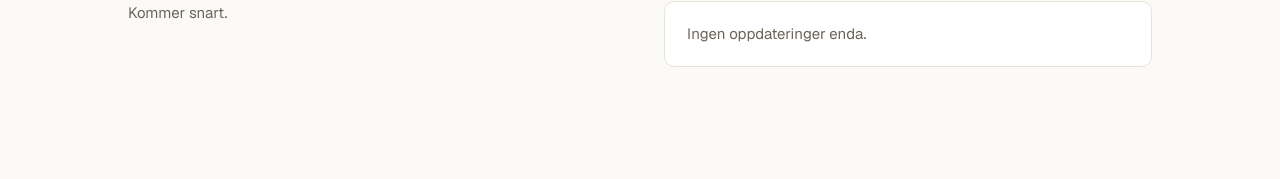
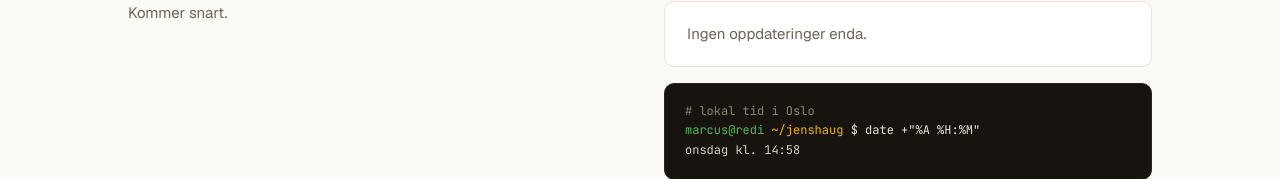
Before and after one commit to MarcusJenshaug1/marcusjenshaug-web, a Next.js app: page / in a window 1280 px wide. Shown: the part 773-952 px from the top of the page. Built offline with nearby package versions, Linux system fonts and the light colour scheme; no server answers; the database is empty.

Commit message:
feat: legg til live oslo-terminal under akkurat nå-kort

```diff
--- a/app/(public)/page.tsx
+++ b/app/(public)/page.tsx
@@ -8,6 +8,7 @@ import { getLatestPosts } from '@/lib/posts'
 import { getLatestNowEntry } from '@/lib/now'
 import { mdxOptions, readingTime } from '@/lib/mdx'
 import { OsloClock } from '@/components/OsloClock'
+import { OsloTerminal } from '@/components/OsloTerminal'
 import { ProjectCard } from '@/components/ProjectCard'
 import { FiClock } from 'react-icons/fi'
 
@@ -166,6 +167,7 @@ export default async function HomePage() {
                 <p className="muted" style={{ fontSize: '.9375rem' }}>Ingen oppdateringer enda.</p>
               </div>
             )}
+            <OsloTerminal />
           </div>
         </div>
       </section>
--- /dev/null
+++ b/components/OsloTerminal.tsx
@@ -0,0 +1,33 @@
+'use client'
+
+import { useEffect, useState } from 'react'
+
+function formatOslo(d: Date) {
+  return d.toLocaleString('nb-NO', {
+    weekday: 'long',
+    hour: '2-digit',
+    minute: '2-digit',
+    timeZone: 'Europe/Oslo',
+  })
+}
+
+export function OsloTerminal() {
+  const [value, setValue] = useState(() => formatOslo(new Date()))
+
+  useEffect(() => {
+    const t = setInterval(() => setValue(formatOslo(new Date())), 30000)
+    return () => clearInterval(t)
+  }, [])
+
+  return (
+    <div className="term" style={{ marginTop: '1rem', fontSize: '.75rem' }}>
+      <div><span className="com"># lokal tid i Oslo</span></div>
+      <div>
+        <span className="prompt">marcus@redi</span>{' '}
+        <span className="str">~/jenshaug</span>{' '}
+        $ date +&quot;%A %H:%M&quot;
+      </div>
+      <div style={{ color: '#d4cfc1' }}>{value}</div>
+    </div>
+  )
+}
```
